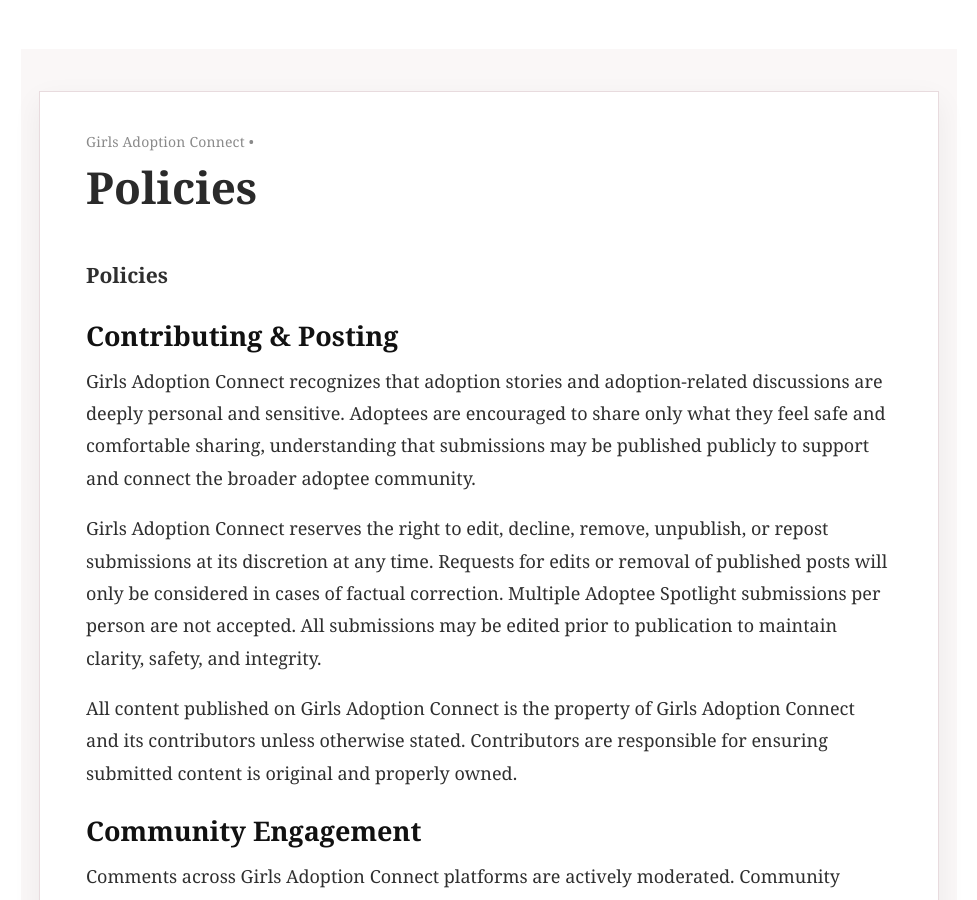
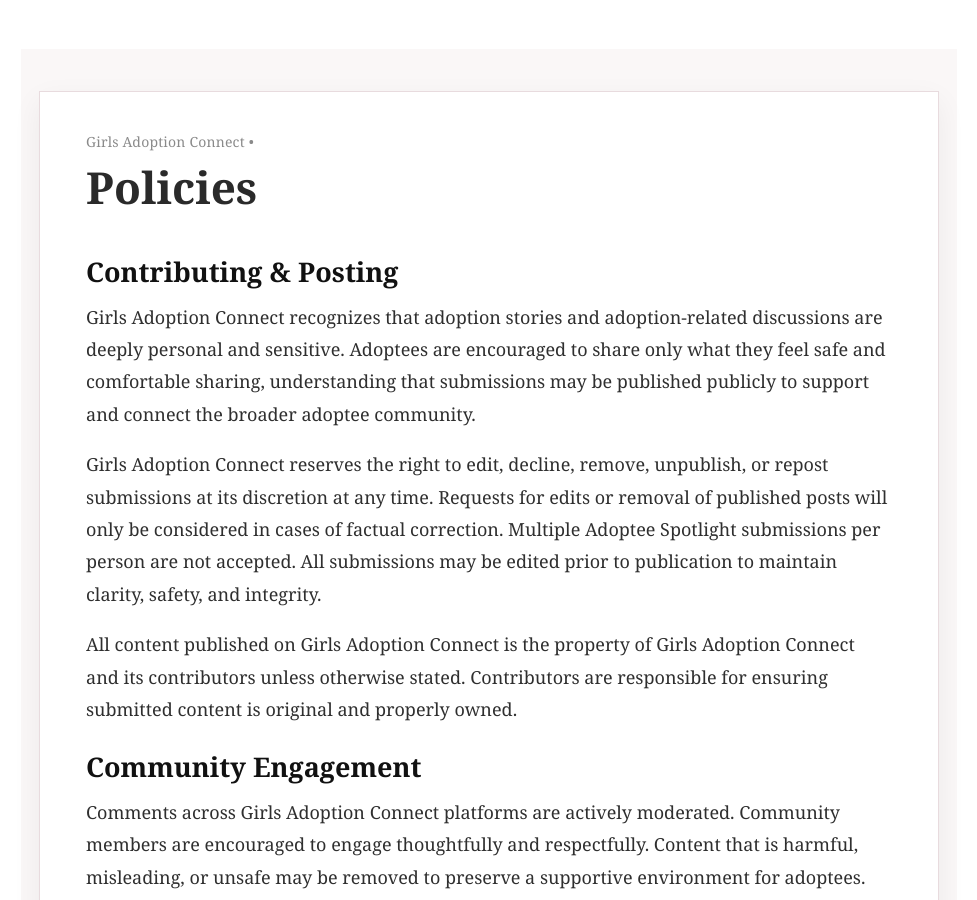
Before and after one commit to girlsadoptionconnect-tyt/girlsadoptionconnect, a Jekyll site: the page built from about/policies.html, in a window 1280 px wide and 900 px high, scrolled down 431 px. Shown: the whole window, without its empty margins (151-1128 px from the left). Built offline with Jekyll 4.4.1, drawn with Linux system fonts in a browser that asks for light colours.

Commit message:
Update policies.html

```diff
--- a/about/policies.html
+++ b/about/policies.html
@@ -6,8 +6,6 @@ permalink: /about/policies/
 
 <section class="policies-page">
   <div class="policies-wrap">
-
-    <h1 class="policies-title">Policies</h1>
 
     <h2>Contributing &amp; Posting</h2>
     <p>
```
